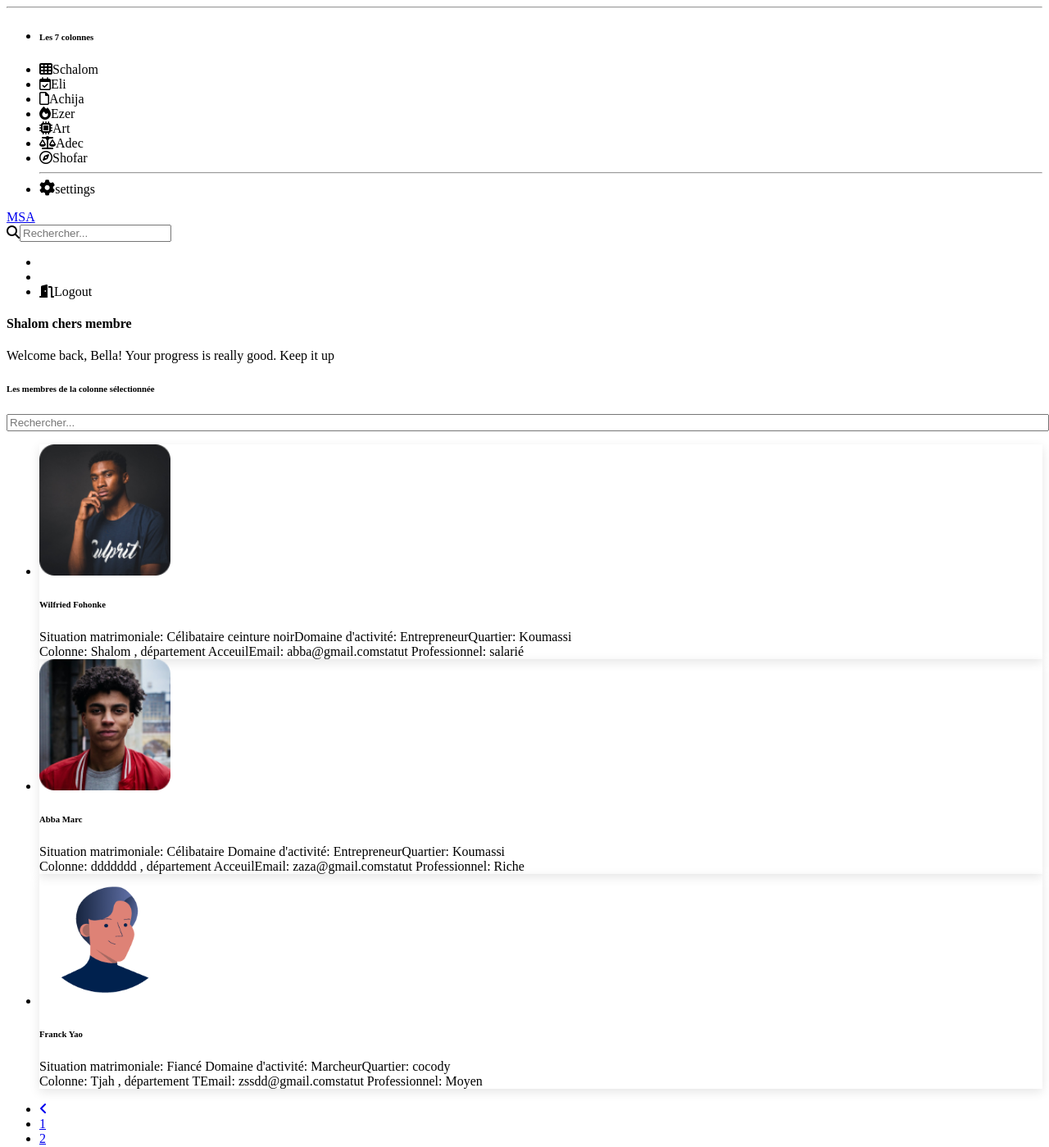
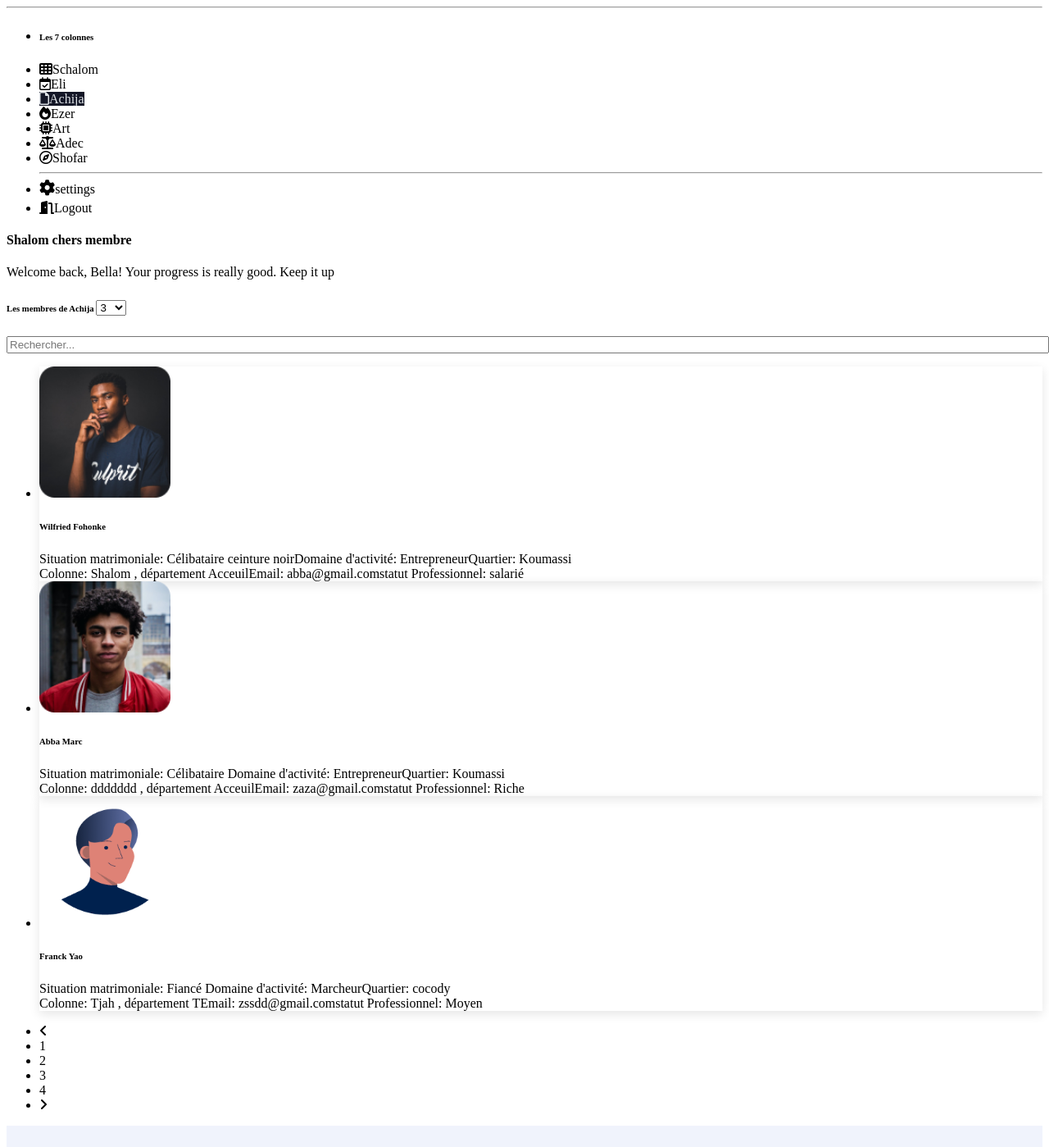
Before and after one commit to abbam1/msa_front, a Vue app: page /dashboard in a window 1280 px wide. Shown: the part 60-1459 px from the top of the page at 82% size. Built offline with nearby package versions, Linux system fonts and the light colour scheme.

Commit message:
pagination ok

```diff
--- a/src/views/Connexion.vue
+++ b/src/views/Connexion.vue
@@ -12,12 +12,7 @@
     <section>
       <div class="page-header min-vh-75">
         <div class="container">
-          <div
-            class="row"
-            style="    padding-left: 10%;
-    padding-right: 10%;
-}"
-          >
+          <div class="row" style="padding-left: 10%;padding-right: 10%;}">
             <div class="col-lg-5 col-md-6 d-flex flex-column mx-auto">
               <div class="card card-plain mt-8">
                 <div class="card-header pb-0 text-left bg-transparent">
@@ -27,15 +22,16 @@
                   </h3>
                 </div>
                 <div class="card-body">
-                  <form role="form">
+                  <form role="form" @submit.prevent="voir">
                     <label>Email</label>
                     <div class="mb-3">
                       <input
                         type="email"
+                        name="email"
+                        v-model="formData.email"
                         class="form-control"
                         placeholder="Email"
-                        aria-label="Email"
-                        aria-describedby="email-addon"
+                        required
                       />
                     </div>
                     <label>Mot de passe </label>
@@ -45,8 +41,11 @@
                           <input
                             class="form-control"
                             id="password"
+                            name="password"
+                            v-model="formData.password"
                             placeholder="Mot de passe"
                             type="password"
+                            required
                           />
                           <button
                             class="input-group-text eye"
@@ -69,10 +68,9 @@
                     </div>
                     <div class="text-center">
                       <button
-                        type="button"
+                        type="submit"
                         class="btn w-100 mt-2 mb-0"
                         style="background-color: blue; color: white"
-                        @click="$router.push('/dashboard')"
                       >
                         Se connecter
                       </button>
@@ -120,7 +118,12 @@ import Navbar from "../components/navbar.vue";
 export default {
   name: "connexion",
   data() {
-    return {};
+    return {
+      formData: {
+        email: "",
+        password: "",
+      },
+    };
   },
   methods: {
     switchVisibility() {
@@ -129,11 +132,18 @@ export default {
         passwordField.setAttribute("type", "text");
       else passwordField.setAttribute("type", "password");
     },
+
+    voir() {
+      console.log(this.formData);
+    },
   },
   components: { Navbar },
 };
 </script>
 <style scoped>
+/** code pour aller dans le dashboard */
+/** @click="$router.push('/dashboard')" */
+
 .imagedroite {
   width: 100%;
   position: relative;
@@ -153,7 +163,7 @@ export default {
     margin-top: 0px !important;
   }
 }
-/** pour telephone */
+/** pour telephone  */
 
 .input-group .form-control + .input-group-text {
   position: relative !important;
--- a/src/views/Dashboard.vue
+++ b/src/views/Dashboard.vue
@@ -21,7 +21,7 @@
           class="navbar-brand-img h-100"
           alt="main_logo"
         />
-        <span class="ms-1 font-weight-bold">Tableau de bord</span>
+        <a :href="'/'" class="ms-1 font-weight-bold">Tableau de bord</a>
       </div>
       <hr class="horizontal dark mt-0" />
       <div class="navbar-collapse h-auto w-auto">
@@ -95,13 +95,13 @@
               <span class="nav-link-text ms-1">settings</span>
             </a>
           </li>
-          <!-- <li class="nav-item" style="margin-top: 5px">
+          <li class="nav-item" style="margin-top: 5px">
             <a class="nav-link">
               <i class="fa fa-door-open"></i>
 
               <span class="nav-link-text ms-1">Logout</span>
             </a>
-          </li> -->
+          </li>
         </ul>
       </div>
     </aside>
@@ -112,7 +112,7 @@
     >
       <!-- Navbar -->
       <nav
-        class="navbar navbar-main navbar-expand-lg px-0 mx-4 shadow-none border-radius-xl"
+        class="navbar navbar-main navbar-expand-lg px-0 mx-4 shadow-none border-radius-xl barre_haut"
         id="navbarBlur"
         navbar-scroll="true"
       >
@@ -124,7 +124,7 @@
             class="collapse navbar-collapse mt-sm-0 mt-2 me-md-0 me-sm-4"
             id="navbar"
           >
-            <div class="ms-md-auto pe-md-3 d-flex align-items-center">
+            <!-- <div class="ms-md-auto pe-md-3 d-flex align-items-center">
               <div class="input-group">
                 <span class="input-group-text text-body"
                   ><i class="fas fa-search" aria-hidden="true"></i
@@ -135,8 +135,11 @@
                   placeholder="Rechercher..."
                 />
               </div>
-            </div>
-            <ul class="navbar-nav justify-content-end">
+            </div> -->
+            <ul
+              class="navbar-nav justify-content-end"
+              style="margin-left: 95% !important"
+            >
               <li class="nav-item d-flex align-items-center"></li>
               <li class="nav-item d-xl-none ps-3 d-flex align-items-center">
                 <div
@@ -151,19 +154,19 @@
                   </div>
                 </div>
               </li>
-              <li class="nav-item px-3 d-flex align-items-center">
+              <!-- <li class="nav-item px-3 d-flex align-items-center">
                 <a class="nav-link">
                   <i class="fa fa-door-open"></i>
 
                   <span class="nav-link-text ms-1">Logout</span>
                 </a>
-              </li>
+              </li> -->
             </ul>
           </div>
         </div>
       </nav>
       <!-- End Navbar -->
-      <div class="container-fluid py-4">
+      <div class="container-fluid">
         <div class="row">
           <div class="col-md-9 mt-4">
             <div class="card mt-0 mb-3">
@@ -192,7 +195,14 @@
             <div class="card">
               <div class="card-header pb-0 px-3 d-flex">
                 <h6 class="mb-0" style="width: 70%">
-                  Les membres de la colonne sélectionnée
+                  Les membres de Achija
+                  <select v-model="perPage">
+                    <option value="1">1</option>
+                    <option value="2">2</option>
+                    <option value="3">3</option>
+                    <option value="5">5</option>
+                    <option value="10">10</option>
+                  </select>
                 </h6>
                 <div class="col">
                   <input
@@ -222,7 +232,7 @@
               <div class="card-body pt-4 p-3">
                 <ul class="list-group">
                   <li
-                    v-for="item in getFilterUsers"
+                    v-for="item in printedItems"
                     class="list-group-item row border-0 d-flex p-4 mb-2 border-radius-lg"
                     style="box-shadow: rgba(0, 0, 0, 0.1) 0px 4px 12px"
                   >
@@ -293,23 +303,60 @@
               </div>
               <nav aria-label="Page navigation example">
                 <ul class="pagination justify-content-center">
-                  <li class="page-item disabled">
-                    <a class="page-link" href="javascript:;" tabindex="-1">
+                  <li
+                    :class="'page-item ' + (page == 1 ? 'disabled' : '')"
+                    :role="page == 1 ? '' : 'button'"
+                  >
+                    <a
+                      class="page-link"
+                      @click.prevent="previous"
+                      tabindex="-1"
+                    >
                       <i class="fa fa-angle-left"></i>
-                      <span class="sr-only">Previous</span>
+                      <span class="sr-only" role="button">Previous</span>
                     </a>
                   </li>
-                  <li class="page-item">
-                    <a class="page-link" href="javascript:;">1</a>
+                  <template v-for="n in this.totalPage">
+                    <li class="page-item" v-if="n < 4">
+                      <a
+                        class="page-link"
+                        role="button"
+                        @click.prevent="page = n"
+                        >{{ n }}</a
+                      >
+                    </li>
+                  </template>
+                  <li class="page-item" v-if="totalPage == 4">
+                    <a
+                      class="page-link"
+                      role="button"
+                      @click.prevent="page = totalPage"
+                      >{{ totalPage }}</a
+                    >
                   </li>
-                  <li class="page-item">
-                    <a class="page-link" href="javascript:;">2</a>
-                  </li>
-                  <li class="page-item">
-                    <a class="page-link" href="javascript:;">3</a>
-                  </li>
-                  <li class="page-item">
-                    <a class="page-link" href="javascript:;">
+                  <template v-if="totalPage > 4">
+                    <li class="page-item">
+                      <a class="page-link" role="button" @click.prevent=""
+                        >...</a
+                      >
+                    </li>
+                    <li class="page-item">
+                      <a
+                        class="page-link"
+                        role="button"
+                        @click.prevent="page = totalPage"
+                        >{{ totalPage }}</a
+                      >
+                    </li>
+                  </template>
+
+                  <li
+                    :class="
+                      'page-item ' + (page == totalPage ? 'disabled' : '')
+                    "
+                    :role="page == totalPage ? '' : 'button'"
+                  >
+                    <a class="page-link" @click.prevent="nextElement">
                       <i class="fa fa-angle-right"></i>
                       <span class="sr-only">Next</span>
                     </a>
@@ -367,6 +414,11 @@
   </div>
 </template>
 <style>
+@media (min-width: 1100px) {
+  .barre_haut {
+    display: none;
+  }
+}
 .style {
   background-image: linear-gradient(
     to right,
@@ -374,6 +426,11 @@
     rgba(0, 0, 0, 0.4),
     #000
   ) !important;
+}
+
+.navbar-vertical .navbar-nav > .nav-item .nav-link.active {
+  color: #dee2e6 !important;
+  background-color: #141727 !important;
 }
 </style>
 <script>
@@ -415,7 +472,79 @@ export default {
           email: "zssdd@gmail.com",
           statut: "Moyen",
         },
+        {
+          img: "/src/assets/img/user.png",
+          nom: "Franck Yao",
+          situation: "Fiancé ",
+          domaine: "Marcheur",
+          Quartier: "cocody",
+          colonne: "Tjah , département T",
+          email: "zssdd@gmail.com",
+          statut: "Moyen",
+        },
+        {
+          img: "/src/assets/img/user.png",
+          nom: "Franck Yao",
+          situation: "Fiancé ",
+          domaine: "Marcheur",
+          Quartier: "cocody",
+          colonne: "Tjah , département T",
+          email: "zssdd@gmail.com",
+          statut: "Moyen",
+        },
+        {
+          img: "/src/assets/img/user.png",
+          nom: "Franck Isaac",
+          situation: "Fiancé ",
+          domaine: "Marcheur",
+          Quartier: "cocody",
+          colonne: "Tjah , département T",
+          email: "zssdd@gmail.com",
+          statut: "Moyen",
+        },
+        {
+          img: "/src/assets/img/user.png",
+          nom: "Franck Isaac",
+          situation: "Fiancé ",
+          domaine: "Marcheur",
+          Quartier: "cocody",
+          colonne: "Tjah , département T",
+          email: "zssdd@gmail.com",
+          statut: "Moyen",
+        },
+        {
+          img: "/src/assets/img/user.png",
+          nom: "Franck Isaac",
+          situation: "Fiancé ",
+          domaine: "Marcheur",
+          Quartier: "cocody",
+          colonne: "Tjah , département T",
+          email: "zssdd@gmail.com",
+          statut: "Moyen",
+        },
+        {
+          img: "/src/assets/img/user.png",
+          nom: "Franck Isaac",
+          situation: "Fiancé ",
+          domaine: "Marcheur",
+          Quartier: "cocody",
+          colonne: "Tjah , département T",
+          email: "zssdd@gmail.com",
+          statut: "Moyen",
+        },
+        {
+          img: "/src/assets/img/user.png",
+          nom: "Franck Isaac",
+          situation: "Fiancé ",
+          domaine: "Marcheur",
+          Quartier: "cocody",
+          colonne: "Tjah , département T",
+          email: "zssdd@gmail.com",
+          statut: "Moyen",
+        },
       ],
+      page: 1,
+      perPage: 3,
     };
   },
 
@@ -432,6 +561,35 @@ export default {
         item.nom.toLowerCase().includes(this.input_search.toLowerCase())
       );
     },
+    totalPage() {
+      return Math.ceil(this.items.length / this.perPage);
+    },
+    printedItems() {
+      let min = 1 + (this.page * this.perPage - this.perPage);
+      let max = Math.min(
+        min + Number(this.perPage) - 1,
+        this.getFilterUsers.length
+      );
+      let dt = [];
+
+      for (let i = min - 1; i < max; i++) {
+        dt.push(this.getFilterUsers[i]);
+      }
+
+      return dt;
+    },
+  },
+  methods: {
+    previous() {
+      if (this.page > 1) {
+        this.page--;
+      }
+    },
+    nextElement() {
+      if (this.page < this.totalPage) {
+        this.page++;
+      }
+    },
   },
 };
 </script>
--- a/src/views/Inscription.vue
+++ b/src/views/Inscription.vue
@@ -589,7 +589,7 @@ export default {
       errorMessages: {
         nom: "Le nom est obligatoire",
         prenoms: "Le prenoms est obligatoire",
-        email: "L'email est obligatoire",
+        email: "L'email est invalide",
         sexe: "Le sexe est obligatoire",
       },
       errorStage: {
@@ -600,6 +600,12 @@ export default {
       },
     };
   },
+
+  computed: {
+    isValidEmail() {
+      return /^[^@]+@\w+(\.\w+)+\w$/.test(this.formData.email);
+    },
+  },
   methods: {
     switchVisibility() {
       const passwordField = document.querySelector("#password");
@@ -608,6 +614,12 @@ export default {
         passwordField.setAttribute("type", "text");
       else passwordField.setAttribute("type", "password");
     },
+
+    // isValidEmail(value) {
+    //   return console.log(
+    //     /^\w+([\.-]?\w+)*@\w+([\.-]?\w+)*(\.\w{2,3})+$/.test(value)
+    //   );
+    // },
 
     voir() {
       console.log(this.formData);
@@ -647,7 +659,7 @@ export default {
 
           break;
         case 2:
-          if (this.formData.email == "") {
+          if (this.formData.email == "" || this.isValidEmail == false) {
             passing = false;
             this.errorStage.email = true;
           } else {
@@ -667,6 +679,7 @@ export default {
       }
     },
   },
+
   mounted() {
     let formData = new FormData(this.$refs.editContribuablesForm);
 
```
